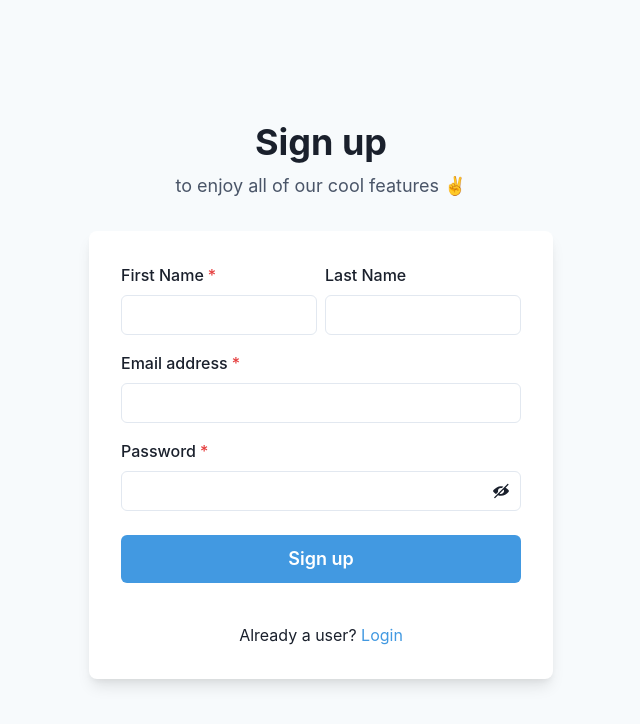
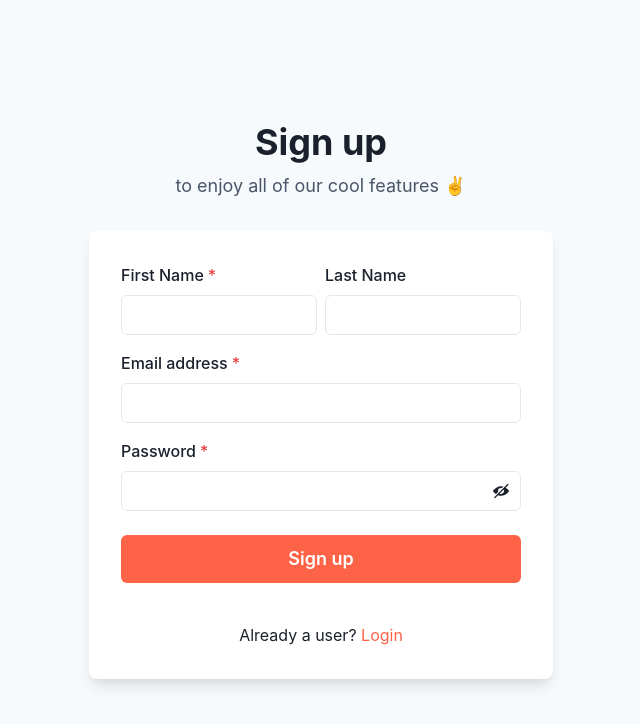
Before and after one commit to cirnum/loadtester, a React (Vite) app in the folder strain-ui/: page /signup in a window 1280 px wide. Shown: the top 724 px of the page, without its empty margins (319-959 px from the left). Built offline with nearby package versions, Linux system fonts and the light colour scheme; no server answers.

Commit message:
added home page and fixing go metric key for new intialization

```diff
--- a/strain-ui/src/pages/Login/index.tsx
+++ b/strain-ui/src/pages/Login/index.tsx
@@ -6,7 +6,6 @@ import {
   FormControl,
   FormLabel,
   Input,
-  Checkbox,
   Stack,
   Link,
   Button,
@@ -47,9 +46,9 @@ export default function Login() {
           <Heading fontSize="4xl">Sign in to your account</Heading>
           <Text fontSize="lg" color="gray.600">
             to enjoy all of our cool{" "}
-            <Link color="blue.400" href="/feature">
+            <Link color="blue.400" href="/signin">
               features
-            </Link>{" "}
+            </Link>
             ✌️
           </Text>
         </Stack>
@@ -71,32 +70,33 @@ export default function Login() {
                 onChange={(e) => setPassword(e.target.value)}
               />
             </FormControl>
-            <Stack spacing={10}>
+            <Stack spacing={6}>
               <Stack
                 direction={{ base: "column", sm: "row" }}
                 align="start"
                 justify="space-between"
               >
-                <Checkbox>Remember me</Checkbox>
-                <Link color="blue.400" href="/forgot">
+                {/* <Checkbox>Remember me</Checkbox> */}
+                {/* <Link color="blue.400" href="/forgot">
                   Forgot password?
-                </Link>
+                </Link> */}
               </Stack>
 
               <Button
                 onClick={handleSubmit}
-                bg="blue.400"
+                bg="tomato"
                 color="white"
                 _hover={{
-                  bg: "blue.500",
+                  bg: "orange.400",
                 }}
               >
                 Sign in
               </Button>
               <Text align="center">
-                New on Stain?
+                Don&apos;t have an account?
                 <RouterLink to="/signup">
-                  <Link color="blue.400" href="/signup">
+                  <Link color="tomato" href="/signup">
+                    {" "}
                     Signup
                   </Link>
                 </RouterLink>
--- a/strain-ui/src/pages/Signup/index.tsx
+++ b/strain-ui/src/pages/Signup/index.tsx
@@ -103,10 +103,10 @@ export default function SignupCard() {
               <Button
                 loadingText="Submitting"
                 size="lg"
-                bg="blue.400"
+                bg="tomato"
                 color="white"
                 _hover={{
-                  bg: "blue.500",
+                  bg: "orange.500",
                 }}
                 onClick={() => {}}
               >
@@ -118,7 +118,7 @@ export default function SignupCard() {
                 Already a user?{" "}
                 <RouterLink to="/signin">
                   {" "}
-                  <Link color="blue.400" href="/signin">
+                  <Link color="tomato" href="/signin">
                     Login
                   </Link>
                 </RouterLink>
```
